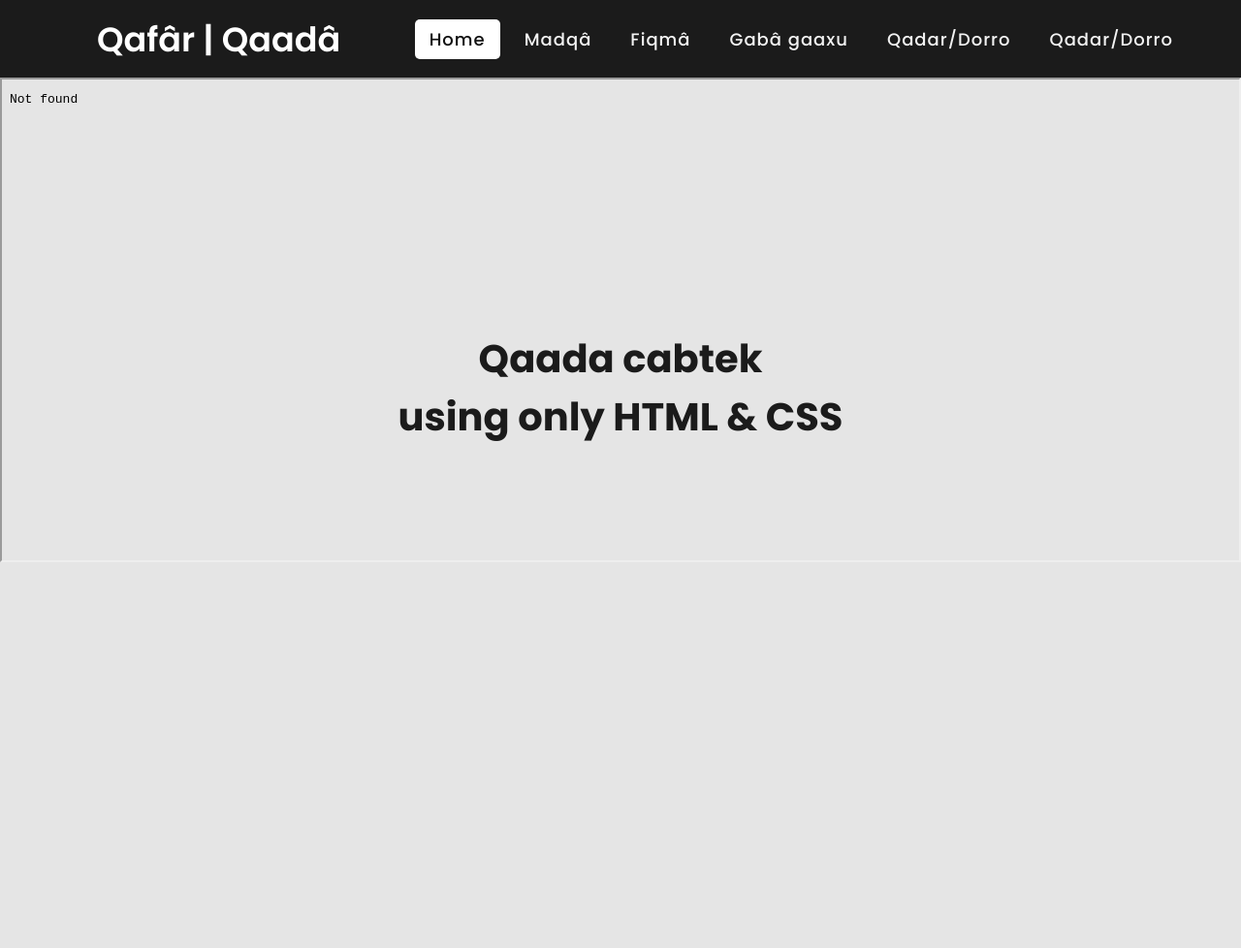
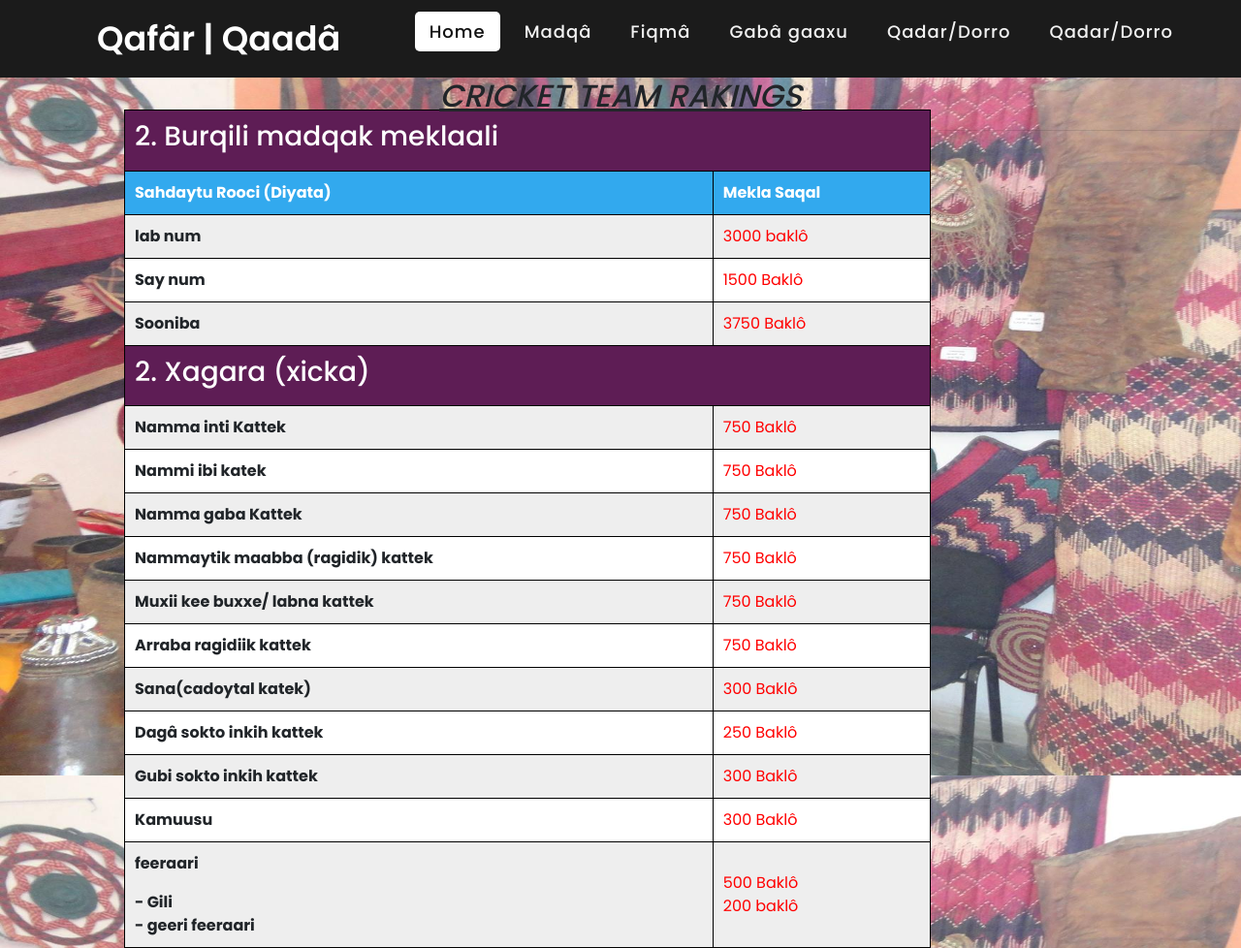
Before and after one commit to akadarAkku/Afar-culture, a plain HTML site: page html/Burqili.html in a window 1280 px wide. Shown: the whole page at 97% size. Before the commit the page ends 800 px from the top, so only its background shows below. Drawn offline with nearby package versions, Linux system fonts and the light colour scheme.

Commit message:
adde new pages

```diff
--- a/html/Burqili.html
+++ b/html/Burqili.html
@@ -7,8 +7,11 @@
     <title>Responsive Navigation Menu</title>
     <meta name="viewport" content="width=device-width, initial-scale=1.0">
     <script src="https://kit.fontawesome.com/a076d05399.js"></script>
+    <link href="//maxcdn.bootstrapcdn.com/bootstrap/4.1.1/css/bootstrap.min.css" rel="stylesheet" id="bootstrap-css">
+  <script src="//maxcdn.bootstrapcdn.com/bootstrap/4.1.1/js/bootstrap.min.js"></script>
+  <script src="//cdnjs.cloudflare.com/ajax/libs/jquery/3.2.1/jquery.min.js"></script>
     <link rel="stylesheet" href="style.css">
-    <link rel="stylesheet" href="madqa.css">
+    <link rel="stylesheet" href="burqili.css">
   </head>
   <body>
   <nav>
@@ -29,15 +32,108 @@
 <li><a href="#">Qadar/Dorro</a></li>
 </ul>
 </nav>
-    <div class="content">
-      <div>
-Qaada cabtek</div>
-<div>
-using only HTML & CSS</div>
-</div>
+<div align="center">
+  <caption><h2><ins><i>CRICKET TEAM RAKINGS</i></ins></h2></caption>
+  </div>
 
-<div class="Afikiqek-maqad">
-  <iframe src="../assets/burquli.pdf" height="500px" width="100%"></iframe>
-</div>
+  <table style="width:65%;height:90%;" align="center">
+
+  <tr>
+  <th colspan="2" style="background-color:#5E1D55;color:white;"><h3> 2. Burqili madqak meklaali</h3></th>
+  </tr>
+
+  <tr style="background-color:#32A9EE;color:white;">
+  <th>Sahdaytu
+    Rooci (Diyata)</th>
+  <th>Mekla Saqal</th>
+
+  </tr>
+
+  <tr>
+  <td><b>lab num</b></td>
+  <td><span style="color: red;">3000 baklô</span></td>
+  <!-- <td>3634</td>
+  <td>125</td> -->
+  </tr>
+
+  <tr>
+  <td><b>Say num</b></td>
+  <td><span style="color: red;">1500 Baklô</span></td>
+  <!-- <td>3589</td>
+  <td>112</td> -->
+  </tr>
+
+  <tr>
+  <td><b>Sooniba</b></td>
+  <td><span style="color: red;">3750 Baklô</span></td>
+  </tr>
+
+  <hr>
+<tr>
+  <th colspan="2" style="background-color:#5E1D55;color:white;"><h3> 2. Xagara (xicka)</h3></th>
+  </tr>
+  <tr>
+  <td><b>
+    Namma inti Kattek</b></td>
+  <td><span style="color: red;">750 Baklô</span></td>
+  </tr>
+
+  <tr>
+  <td><b>Nammi ibi katek</b></td>
+  <td><span style="color: red;">750 Baklô</span></td>
+  </tr>
+
+  <tr>
+  <td><b>Namma gaba Kattek</b></td>
+  <td><span style="color: red;">750 Baklô</span></td>
+
+  </tr>
+
+  <tr>
+  <td><b>Nammaytik
+    maabba (ragidik) kattek</b></td>
+  <td><span style="color: red;">750 Baklô</span></td>
+  </tr>
+
+  <tr>
+  <td><b>Muxii kee buxxe/ labna kattek</b></td>
+  <td><span style="color: red;">750 Baklô</span></td>
+  </tr>
+
+  <tr>
+  <td><b>Arraba ragidiik
+    kattek </b></td>
+  <td><span style="color: red;">750 Baklô</span></td>
+  </tr>
+
+  <tr>
+  <td><b>Sana(cadoytal
+    katek)</b></td>
+  <td><span style="color: red;">300 Baklô</span></td>
+  </tr>
+
+  <tr>
+    <td><b>Dagâ sokto inkih
+      kattek</b></td>
+    <td><span style="color: red;">250 Baklô</span></td>
+    </tr>
+
+    <tr>
+      <td><b>Gubi sokto inkih
+        kattek</b></td>
+      <td><span style="color: red;">300 Baklô</span></td>
+      </tr>
+
+      <tr>
+        <td><b>Kamuusu</b></td>
+        <td><span style="color: red;">300 Baklô</span></td>
+        </tr>
+
+        <tr>
+          <td><b><p>feeraari</p>
+            - Gili<br>
+            - geeri feeraari</b></td>
+          <td><span style="color: red;">500 Baklô <br> 200 baklô</span></td>
+          </tr>
 </body>
 </html>
--- /dev/null
+++ b/html/burqili.css
@@ -0,0 +1,37 @@
+body{
+    background-image: url(../assets/qaada.jpg);
+    background-size:1500px 800px;
+}
+
+
+table{
+    border:1px solid black;
+    border-collapse:collapse ;
+    padding:0px;
+    margin-left: 10%;
+    width: 100%;
+    margin-top: -3%;
+}
+
+th{
+    padding:10px;
+    border:1px solid black;
+
+
+}
+
+td{
+    padding:10px;
+     border:1px solid black;
+	text-align:left;
+}
+
+tr:nth-child(even)
+{
+      background-color:white;
+}
+
+tr:nth-child(odd)
+{
+      background-color:#eee;
+}
--- a/html/madqa.css
+++ b/html/madqa.css
@@ -49,3 +49,9 @@ nav > .nav.nav-tabs{
   }
 
   /*Background Image*/
+
+  img {
+    width: 100%;
+    height: auto;
+    background-image: url("./assets/mablo.png");
+  }
```
Also changed, not shown: assets/qaada.jpg (renamed from assets/13731966_530052803845131_1608240325535966395_o.jpg).
